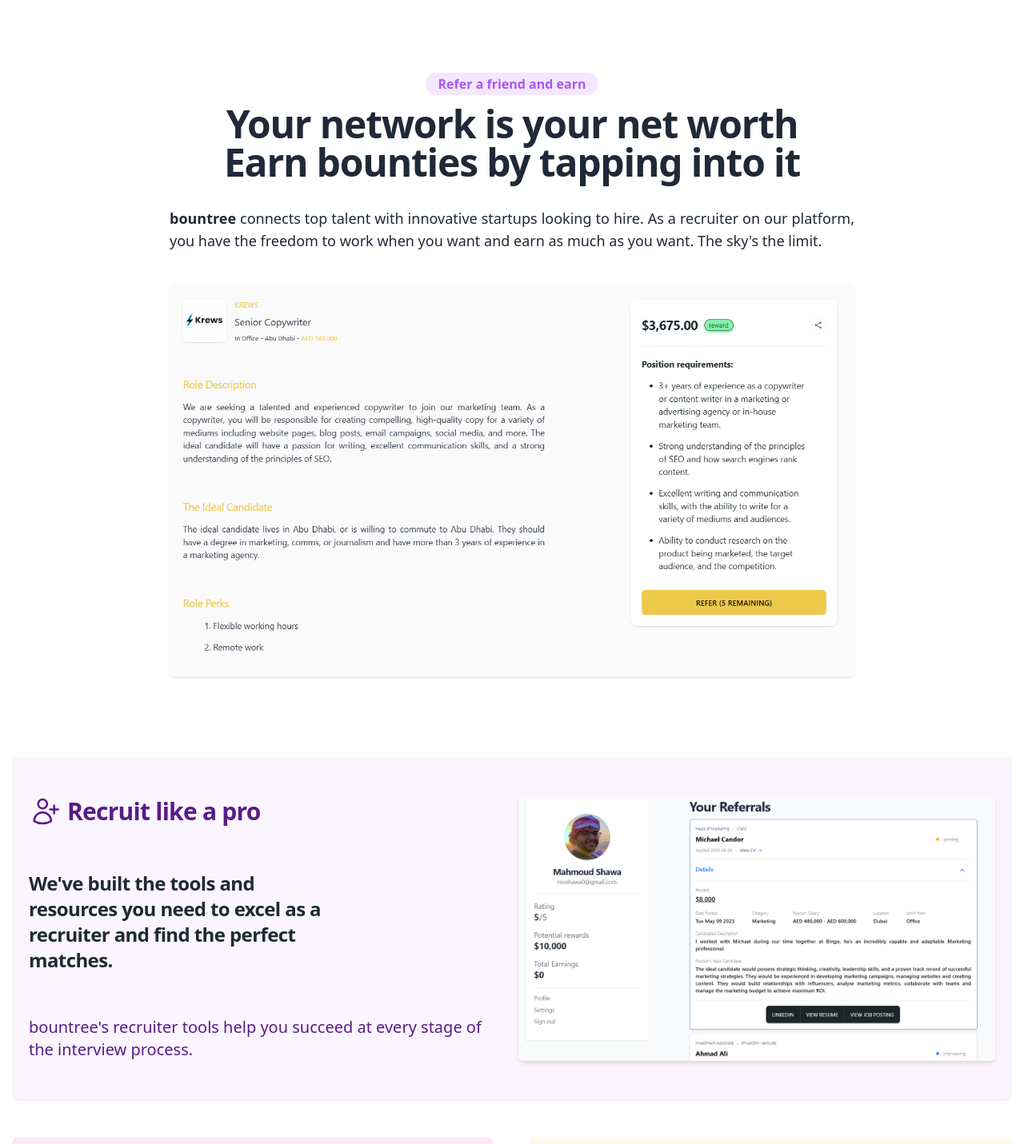
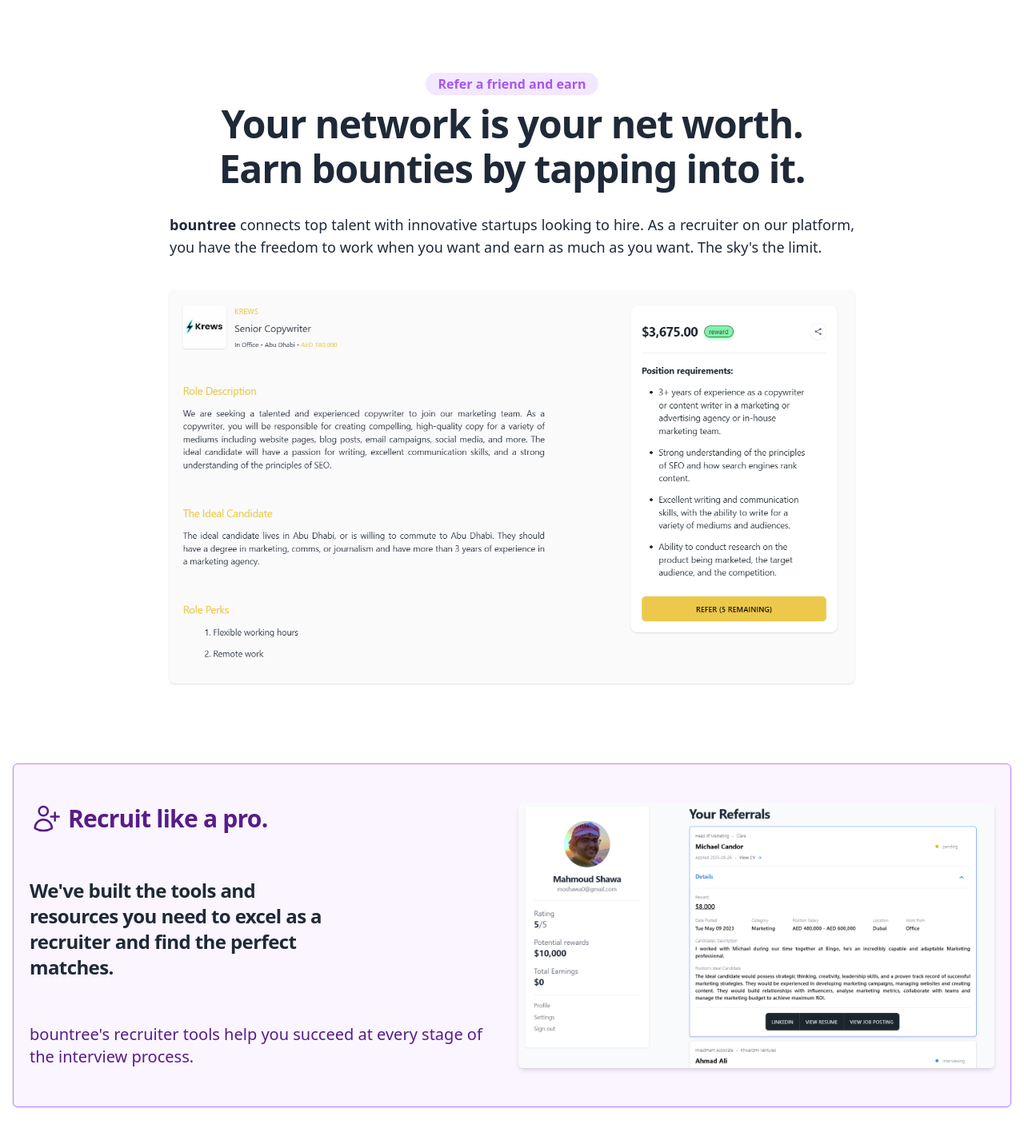
Before and after one commit to mo-shawa/bountree, a Next.js app: page / in a window 1280 px wide. Shown: the part 1320-2751 px from the top of the page at 80% size. Built offline with nearby package versions, Linux system fonts and the light colour scheme; no server answers; the database is empty.

Commit message:
update landing

```diff
--- a/src/components/Layout/Navigation.tsx
+++ b/src/components/Layout/Navigation.tsx
@@ -68,18 +68,20 @@
 						>
 							{navigation.map((item) => (
 								<li
-									className={classNames(
+
+									key={item.name}
+								>
+									<Link className={classNames(
 										item.current ? "bg-b-yellow/20 font-semibold" : "",
 										"cursor-pointer hover:bg-base-200 p-4 rounded-lg"
-									)}
-									key={item.name}
-								>
+									)} href={item.href}>
 									{item.name}
+									</Link>
 								</li>
 							))}
 						</ul>
 					</div>
-					<Link href="/" className="cursor-pointer mx-4 text-xl">
+					<Link href="/" className="hidden xs:block cursor-pointer mx-4 text-xl">
 						<Image
 							src="/static/svg/bountree.svg"
 							alt="Logo"
@@ -87,6 +89,7 @@
 							height={30}
 						/>
 					</Link>
+
 					<div className=" hidden lg:flex">
 						<ul className="menu menu-horizontal px-1 gap-4">
 							{navigation.map((item) => (
@@ -107,6 +110,14 @@
 						</ul>
 					</div>
 				</div>
+				<Link href="/" className="block xs:hidden justify-self-center cursor-pointer mx-4 text-xl">
+						<Image
+							src="/static/svg/icon.svg"
+							alt="Icon"
+							width={30}
+							height={30}
+						/>
+					</Link>
 				<div className="navbar-end gap-2">
 					{status === "authenticated" ? (
 						<div className="dropdown dropdown-end">
@@ -125,7 +136,7 @@
 								className="menu menu-sm dropdown-content mt-3 p-2 shadow bg-base-100 rounded-box w-52 gap-2"
 							>
 								<li >
-									<Link href="/dashboard" className="justify-between p-4">
+									<Link href="/dashboard" className="p-4">
 										Dashboard
 									</Link>
 								</li>
@@ -150,6 +161,7 @@
 								// className="hidden lg:flex"
 								onClick={signIn}
 								target="_self"
+								className="rounded-r-full rounded-l-full text"
 							>
 								Sign in
 							</HoverButton>
--- a/src/components/Misc/HoverButton.tsx
+++ b/src/components/Misc/HoverButton.tsx
@@ -58,7 +58,7 @@
 					className={`absolute w-0 h-0 transition-all duration-500 ease-in-out rounded-full group-hover:w-72 group-hover:h-72 ${buttonType[type].inner}`}
 				></span>
 
-				<span className="relative">{children}</span>
+				<span className="relative whitespace-nowrap">{children}</span>
 			</Link>
 		</motion.button>
 	)
--- a/src/pages/index.tsx
+++ b/src/pages/index.tsx
@@ -175,7 +175,7 @@
 						to-pink-500 underline underline-offset-8 decoration-transparent
 					"
 					>
-						collections
+						collections.
 					</span>
 				</h1>
 
@@ -280,9 +280,13 @@
 						<div className="text-xs mx-auto sm:text-base mb-3 flex w-fit rounded-full bg-purple-100 text-purple-500 px-4 py-0.5 font-semibold">
 							Refer a friend and earn
 						</div>
-						<h1 data-tip="facts" className="md:text-5xl tooltip text-4xl  text-center font-bold mb-8">
-						Your network is your net worth <br /> Earn bounties by tapping
-							into it
+						<h1 data-tip="facts" className="md:text-5xl tooltip text-4xl  text-center font-bold mb-2">
+						Your network is your net worth.
+						</h1>
+						<h1 className="text-4xl md:text-5xl font-bold mb-8">
+						Earn bounties by tapping
+						into it.
+
 						</h1>
 						<p className="mb-10 text-lg text-justify">
 							<span className="font-bold">bountree</span> connects top talent with
@@ -299,11 +303,11 @@
 						/>
 					</div>
 				</div>
-				<div className="px-5 mx-auto my-12 py-12 bg-purple-50 w-full max-w-7xl  rounded-md grid md:grid-cols-2 gap-4 shadow">
+				<div className="px-5 mx-auto my-12 py-12 bg-purple-50 w-full max-w-7xl  rounded-md grid md:grid-cols-2 gap-4 shadow border-purple-400 border">
 					<div className=" flex flex-col gap-4 justify-between">
 						<div className="flex gap-2 items-center">
 							<UserPlusIcon className="text-purple-900 h-10 w-10 inline" />
-							<h3 className="text-3xl font-bold text-purple-900">Recruit like a pro</h3>
+							<h3 className="text-3xl font-bold text-purple-900">Recruit like a pro.</h3>
 						</div>
 						<h4 className="font-semibold max-w-sm text-2xl ">
 							We&apos;ve built the tools and resources you need to excel as a
@@ -324,7 +328,7 @@
 				</div>
 				<div className="mx-auto my-12 w-full max-w-7xl rounded-md">
 					<div className="grid grid-cols-2 gap-12">
-						<div className="col-span-2 md:col-span-1 shadow bg-pink-100  py-6 px-6 rounded-md">
+						<div className="col-span-2 md:col-span-1 shadow bg-pink-100 border border-pink-300 py-6 px-6 rounded-md">
 						<div className="flex gap-2 items-center  mb-5">
 
 						<ArrowUturnUpIcon className="text-pink-900 h-10 w-10 inline" />
@@ -337,7 +341,7 @@
 								make the most of your time.
 							</p>
 						</div>
-						<div className="col-span-2 md:col-span-1 shadow bg-yellow-50  py-6 px-6 rounded-md">
+						<div className="col-span-2 md:col-span-1 shadow border border-yellow-400 bg-yellow-50  py-6 px-6 rounded-md">
 						<div className="flex gap-2 items-center mb-5">
 							<LockOpenIcon className="text-yellow-900 h-10 w-10 inline" />
 							<h3 className="text-3xl font-bold text-yellow-900">No secrets here.</h3>
@@ -355,8 +359,8 @@
 			</section>
 
 			<section className="mx-4 mb-16">
-				<div className="mx-auto p-20 flex flex-col items-center justify-center text-center bg-green-100 rounded-md max-w-7xl shadow">
-						<h1 className="text-3xl md:text-5xl font-bold ">
+				<div className="mx-auto py-20 px-10 flex flex-col items-center justify-center text-center bg-green-100 rounded-md max-w-7xl shadow border border-green-400">
+						<h1 className="text-4xl md:text-5xl font-bold ">
 							Get <span className="">paid</span> for knowing the{" "}
 							<span className="underline decoration-green-400 ">right</span>{" "}
 							people
```
Also changed, not shown: public/static/svg/icon.svg (added).
